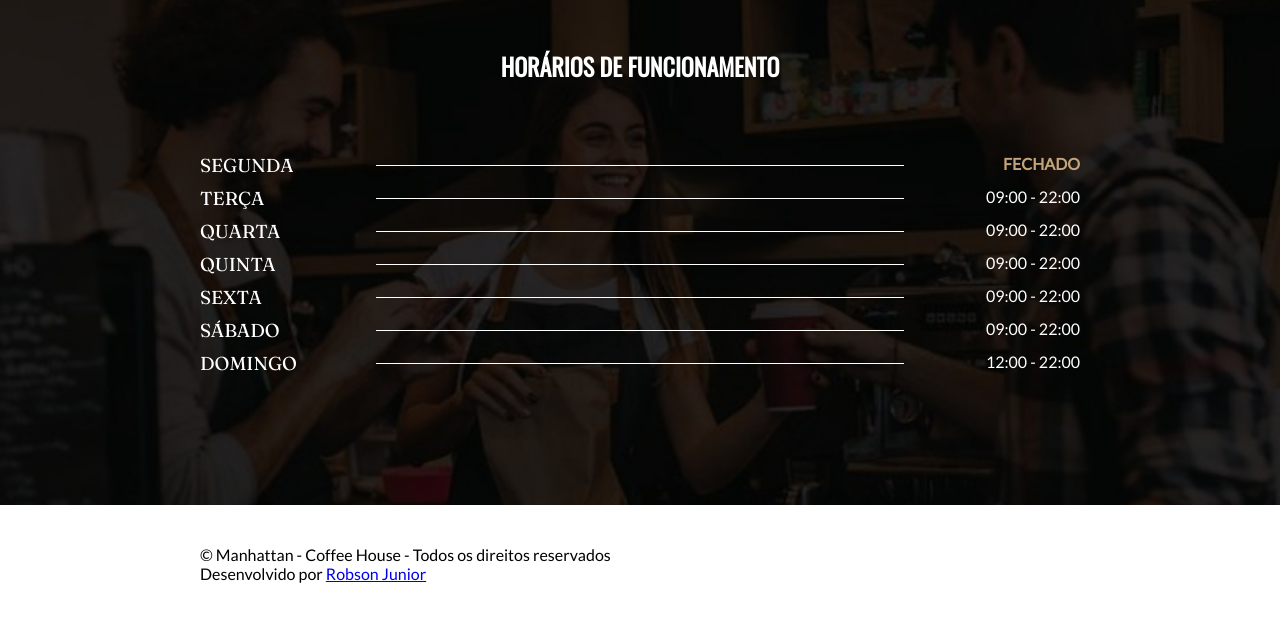
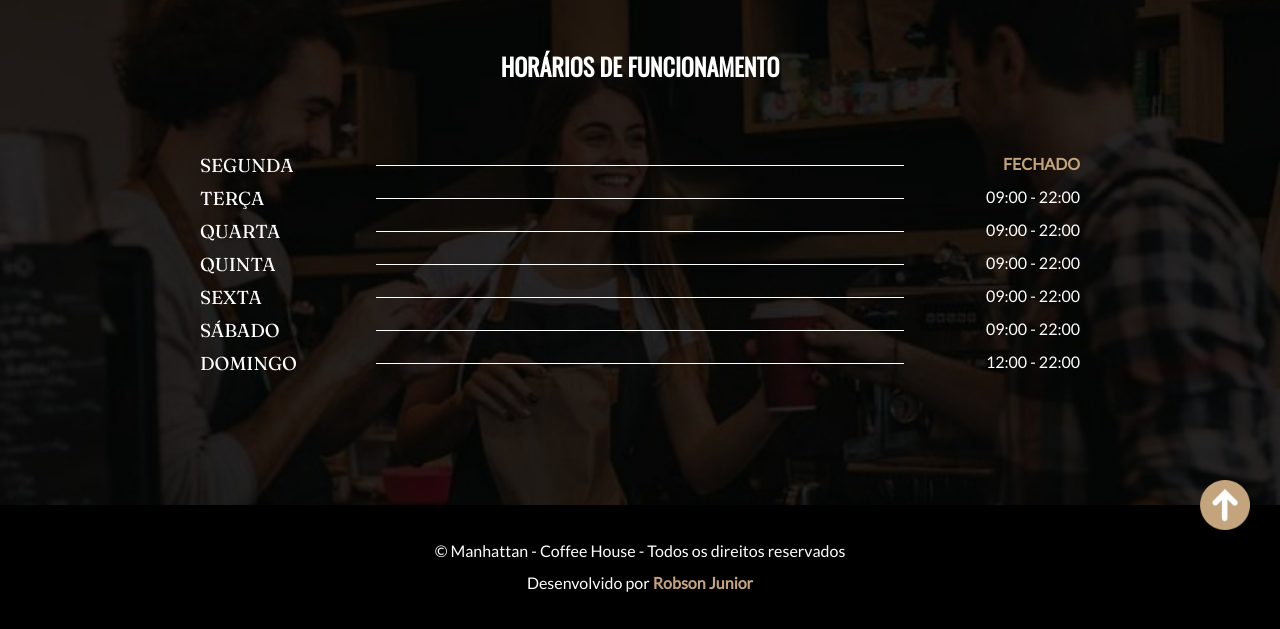
Before and after one commit to Robson-Lima-Jr/projeto04-coffe-house, a plain HTML site: page index.html in a window 1280 px wide. Shown: the part 3232-3861 px from the top of the page. Drawn offline with nearby package versions, Linux system fonts and the light colour scheme.

Commit message:
projeto concluido

```diff
--- a/index.html
+++ b/index.html
@@ -26,7 +26,7 @@
         </ul>
     </div>
 
-    <div class="paralax-banner">
+    <div class="paralax-banner" id="banner-topo">
         <h1>MANHATTAN - COFFEE HOUSE</h1>
     </div>
 
@@ -159,6 +159,7 @@
     </div>
 
     <div class="rodape">
+        <a href="#banner-topo"><img src="assets/seta-para-cima.png" alt="arrow"></a>
         <div class="container-base">
             <p>&copy; Manhattan - Coffee House - Todos os direitos reservados</p>
             <p>Desenvolvido por <a href="https://github.com/Robson-Lima-Jr/projeto04-coffe-house" target="_blank">Robson Junior</a></p>
--- a/style/style.css
+++ b/style/style.css
@@ -236,3 +236,31 @@ li {
 }
 
 /* Rodape */
+.rodape {
+    position: relative;
+    background-color: #000;
+    padding: 30px 0px;
+}
+
+.rodape img {
+    position: absolute;
+    width: 50px;
+    right: 30px;
+    top: -25px;
+}
+
+.rodape p {
+    color: var(--branco);
+    text-align: center;
+    line-height: 32px;
+}
+
+.rodape a {
+    color: var(--bejeClaro);
+    text-decoration: none;
+    font-weight: bold;
+}
+
+.rodape .container-base {
+    margin: 0px auto;
+}
```
